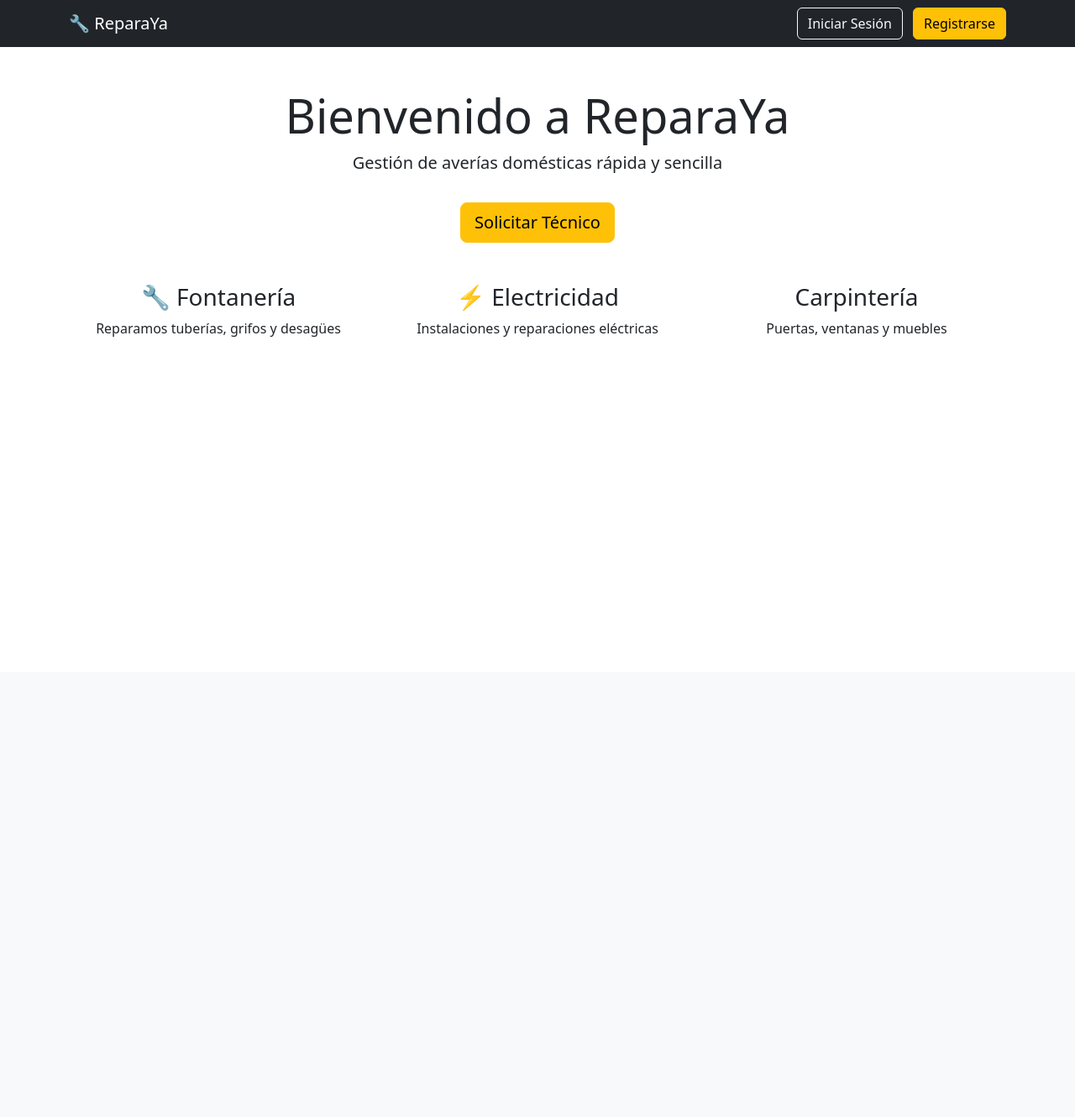
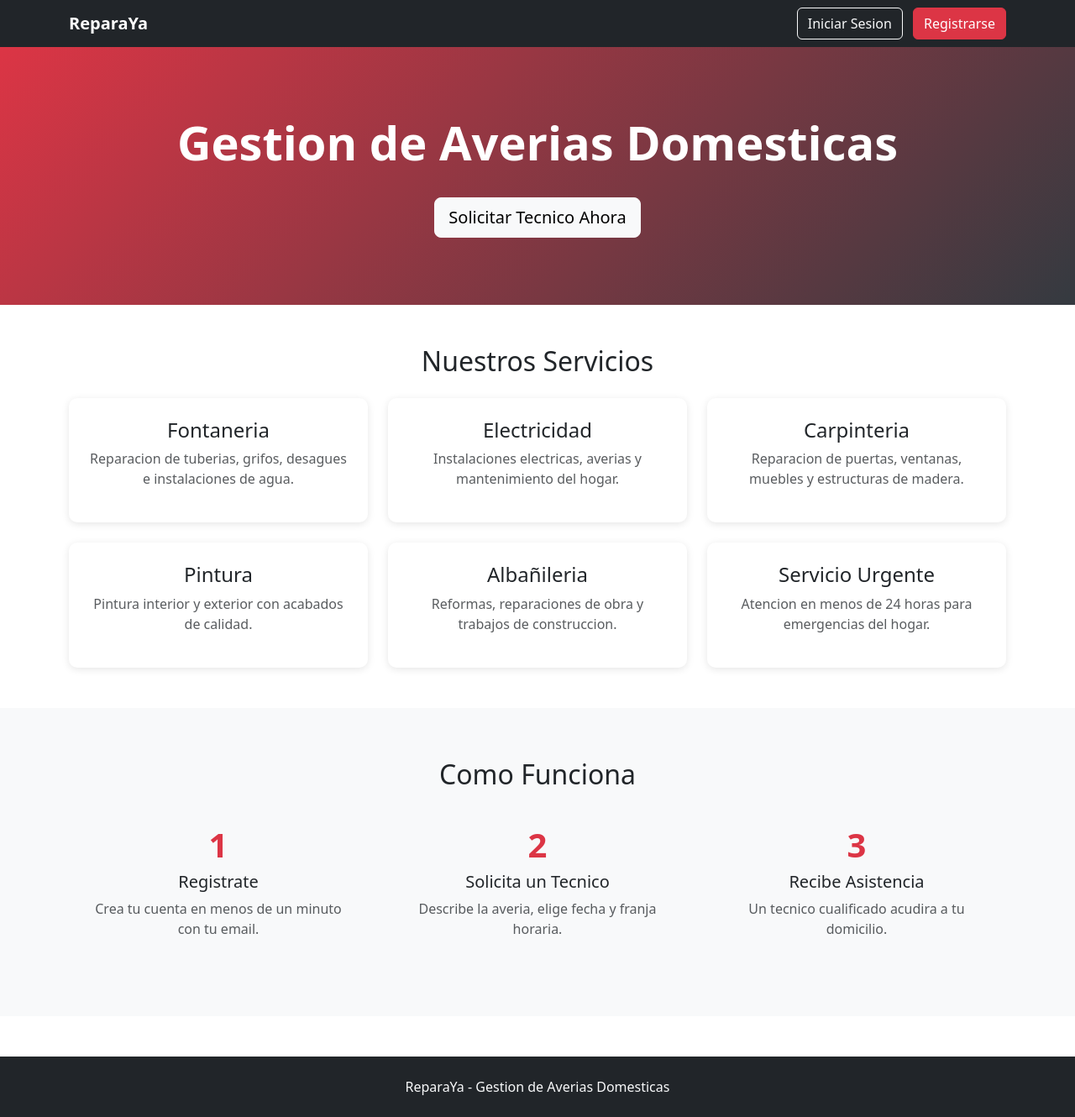
Before and after one commit to alexdor00/reparaya, a PHP site: page /home.php in a window 1280 px wide. Shown: the whole page at 84% size. Before the commit the page ends 401 px from the top, so only its background shows below. Run offline with PHP 8.4, Linux system fonts and the light colour scheme.

Commit message:
Frontend estatico de presentacion mejorado

```diff
--- a/app/views/home.php
+++ b/app/views/home.php
@@ -3,43 +3,126 @@
 <head>
     <meta charset="UTF-8">
     <meta name="viewport" content="width=device-width, initial-scale=1.0">
-    <title>ReparaYa - Gestión de Averías</title>
+    <title>ReparaYa - Gestion de Averias</title>
     <link href="https://cdn.jsdelivr.net/npm/bootstrap@5.3.0/dist/css/bootstrap.min.css" rel="stylesheet">
+    <style>
+        .hero {
+            background: linear-gradient(135deg, #dc3545, #343a40);
+            color: white;
+            padding: 80px 0;
+        }
+        .servicio-card {
+            border: none;
+            border-radius: 10px;
+            box-shadow: 0 2px 10px rgba(0,0,0,0.1);
+            transition: transform 0.2s;
+        }
+        .servicio-card:hover {
+            transform: translateY(-5px);
+        }
+        .como-funciona {
+            background: #f8f9fa;
+            padding: 60px 0;
+        }
+    </style>
 </head>
 <body>
 
 <nav class="navbar navbar-expand-lg navbar-dark bg-dark">
     <div class="container">
-        <a class="navbar-brand" href="index.php">🔧 ReparaYa</a>
+        <a class="navbar-brand fw-bold" href="index.php">ReparaYa</a>
         <div class="ms-auto">
-            <a href="index.php?page=login" class="btn btn-outline-light me-2">Iniciar Sesión</a>
-            <a href="index.php?page=registro" class="btn btn-warning">Registrarse</a>
+            <a href="index.php?page=login" class="btn btn-outline-light me-2">Iniciar Sesion</a>
+            <a href="index.php?page=registro" class="btn btn-danger">Registrarse</a>
         </div>
     </div>
 </nav>
 
+<!-- Hero -->
+<div class="hero text-center">
+    <div class="container">
+        <h1 class="display-4 fw-bold">Gestion de Averias Domesticas</h1>
+        <a href="index.php?page=registro" class="btn btn-light btn-lg mt-4">Solicitar Tecnico Ahora</a>
+    </div>
+</div>
+
+<!-- Servicios -->
 <div class="container mt-5">
-    <div class="text-center">
-        <h1 class="display-4">Bienvenido a ReparaYa</h1>
-        <p class="lead">Gestión de averías domésticas rápida y sencilla</p>
-        <a href="index.php?page=registro" class="btn btn-warning btn-lg mt-3">Solicitar Técnico</a>
-    </div>
-
-    <div class="row mt-5">
-        <div class="col-md-4 text-center">
-            <h3>🔧 Fontanería</h3>
-            <p>Reparamos tuberías, grifos y desagües</p>
+    <h2 class="text-center mb-4">Nuestros Servicios</h2>
+    <div class="row g-4">
+        <div class="col-md-4">
+            <div class="card servicio-card p-4 text-center">
+                <h4>Fontaneria</h4>
+                <p class="text-muted">Reparacion de tuberias, grifos, desagues e instalaciones de agua.</p>
+            </div>
         </div>
-        <div class="col-md-4 text-center">
-            <h3>⚡ Electricidad</h3>
-            <p>Instalaciones y reparaciones eléctricas</p>
+        <div class="col-md-4">
+            <div class="card servicio-card p-4 text-center">
+                <h4>Electricidad</h4>
+                <p class="text-muted">Instalaciones electricas, averias y mantenimiento del hogar.</p>
+            </div>
         </div>
-        <div class="col-md-4 text-center">
-            <h3>Carpintería</h3>
-            <p>Puertas, ventanas y muebles</p>
+        <div class="col-md-4">
+            <div class="card servicio-card p-4 text-center">
+                <h4>Carpinteria</h4>
+                <p class="text-muted">Reparacion de puertas, ventanas, muebles y estructuras de madera.</p>
+            </div>
+        </div>
+        <div class="col-md-4">
+            <div class="card servicio-card p-4 text-center">
+                <h4>Pintura</h4>
+                <p class="text-muted">Pintura interior y exterior con acabados de calidad.</p>
+            </div>
+        </div>
+        <div class="col-md-4">
+            <div class="card servicio-card p-4 text-center">
+                <h4>Albañileria</h4>
+                <p class="text-muted">Reformas, reparaciones de obra y trabajos de construccion.</p>
+            </div>
+        </div>
+        <div class="col-md-4">
+            <div class="card servicio-card p-4 text-center">
+                <h4>Servicio Urgente</h4>
+                <p class="text-muted">Atencion en menos de 24 horas para emergencias del hogar.</p>
+            </div>
         </div>
     </div>
 </div>
 
+<!-- Como funciona -->
+<div class="como-funciona mt-5">
+    <div class="container">
+        <h2 class="text-center mb-4">Como Funciona</h2>
+        <div class="row text-center">
+            <div class="col-md-4">
+                <div class="p-3">
+                    <h1 class="text-danger fw-bold">1</h1>
+                    <h5>Registrate</h5>
+                    <p class="text-muted">Crea tu cuenta en menos de un minuto con tu email.</p>
+                </div>
+            </div>
+            <div class="col-md-4">
+                <div class="p-3">
+                    <h1 class="text-danger fw-bold">2</h1>
+                    <h5>Solicita un Tecnico</h5>
+                    <p class="text-muted">Describe la averia, elige fecha y franja horaria.</p>
+                </div>
+            </div>
+            <div class="col-md-4">
+                <div class="p-3">
+                    <h1 class="text-danger fw-bold">3</h1>
+                    <h5>Recibe Asistencia</h5>
+                    <p class="text-muted">Un tecnico cualificado acudira a tu domicilio.</p>
+                </div>
+            </div>
+        </div>
+    </div>
+</div>
+
+<!-- Footer -->
+<footer class="bg-dark text-light text-center py-4 mt-5">
+    <p class="mb-0">ReparaYa - Gestion de Averias Domesticas</p>
+</footer>
+
 </body>
 </html>
--- a/app/views/registro.php
+++ b/app/views/registro.php
@@ -13,7 +13,7 @@
         <div class="col-md-5">
             <div class="card shadow">
                 <div class="card-body p-4">
-                    <h3 class="text-center mb-4">🔧 ReparaYa</h3>
+                    <h3 class="text-center mb-4">ReparaYa</h3>
                     <h5 class="text-center mb-4">Crear Cuenta</h5>
 
                     <?php if(isset($_GET['error'])): ?>
```
